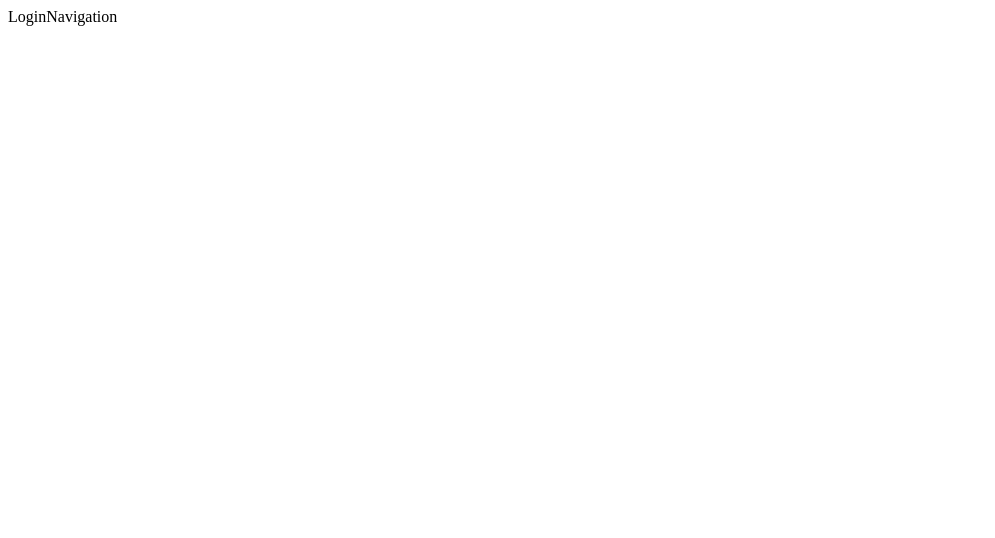
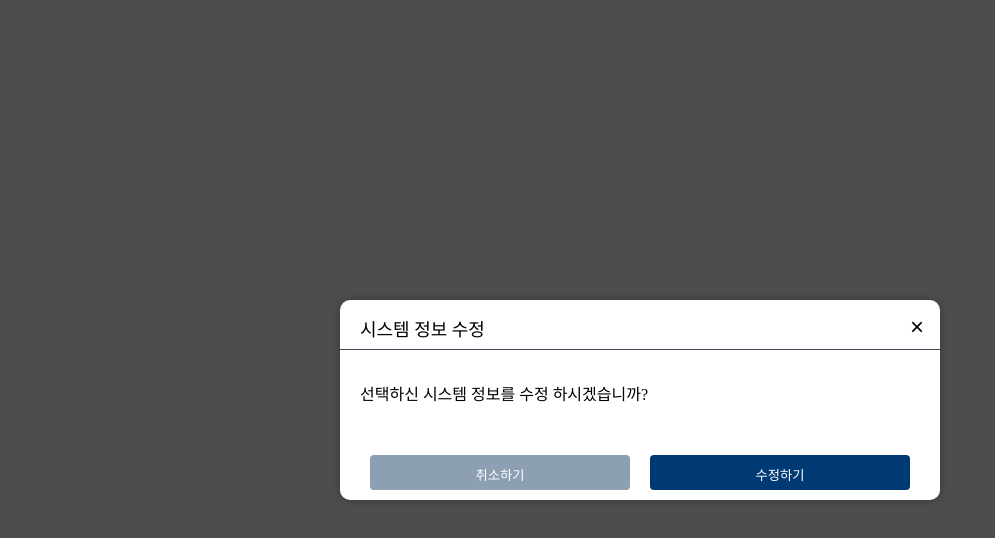
Before and after one commit to knusolution/Webui, a React (Vite) app: page /modify_sys_modal in a window 1280 px wide. Shown: the top 538 px of the page, without its empty margins (0-995 px from the left). Built offline with nearby package versions, Linux system fonts and the light colour scheme.

Commit message:
[Feat] added Modify_sys_Modal feature

```diff
--- a/src/components/Modify_sys.jsx
+++ b/src/components/Modify_sys.jsx
@@ -1,3 +1,5 @@
+import { useState } from 'react';
+import Modify_sys_Modal from './Modify_sys_Modal';
 import styled from 'styled-components';
 
 
@@ -23,6 +25,8 @@ const SystemInfoBar = styled.div`
 `;
 
 const Title = styled.h1`
+  font-size: 45px;
+  font-weight: normal;
   text-align: center;
   margin-top: 80px;
   margin-bottom: 80px;
@@ -111,7 +115,7 @@ const ButtonGroup = styled.div`
   left: 0;
   right: 0;
 
-  button {
+  .group-button {
     padding: 10px 30px;
     border: none;
     border-radius: 4px;
@@ -123,6 +127,7 @@ const ButtonGroup = styled.div`
 
     &:first-child {
       background-color: #dae0e7;
+      color: white;
     }
 
     &:last-child {
@@ -140,6 +145,7 @@ const RequiredSpan = styled.span`
 `;
 
 const Modify_sys = () => {
+    const [isModalOpen, setModalOpen] = useState(false);
   return (
     <Container>
       <Title>정보 수정</Title>
@@ -203,8 +209,9 @@ const Modify_sys = () => {
         </FormRow>
       </Form>
       <ButtonGroup>
-        <button>취소</button>
-        <button>수정하기</button>
+        <button className="group-button">취소</button>
+        <button className="group-button" onClick={() => setModalOpen(true)}>수정하기</button>
+      {isModalOpen && <Modify_sys_Modal closeModal={() => setModalOpen(false)} />}
       </ButtonGroup>
     </Container>
   );
--- /dev/null
+++ b/src/components/Modify_sys_Modal.jsx
@@ -0,0 +1,128 @@
+import styled from 'styled-components';
+import PropTypes from 'prop-types';
+
+const ModalOverlay = styled.div`
+  position: fixed;
+  top: 0;
+  left: 0;
+  right: 0;
+  bottom: 0;
+  background-color: rgba(0, 0, 0, 0.7);
+  display: flex;
+  align-items: center;
+  justify-content: center;
+`;
+
+const ModalContainer = styled.div`
+  background-color: white;
+  padding: 0px;
+  border-radius: 10px;
+  width: 600px;
+  height: 200px;
+  box-shadow: 0 0 10px rgba(0, 0, 0, 0.25);
+  position: relative;
+    &::after {
+    content: "";
+    display: block;
+    width: 100%;
+    height: 1px;
+    background-color: #3b4a59; // 원하는 선의 색상
+    position: absolute;
+    bottom: 150px; // 적절한 위치에 조절하여 가로선을 배치합니다. 이 값은 예시입니다.
+  }
+`;
+
+const ModalTitle = styled.h2`
+  font-size: 18px;
+  font-weight: normal;
+  text-align: left;
+  margin-bottom: 40px;
+  margin-top: 15px;
+  margin-left: 20px;
+`;
+
+const ModalContent = styled.p`
+  font-size: 16px;
+  text-align: left;
+  margin-bottom: 20px;
+  margin-left: 20px;
+`;
+
+const ButtonGroup = styled.div`
+  display: flex;
+  justify-content: center;
+  margin-top: 20px;
+  padding: 10px 30px;
+  position: absolute;
+  bottom: 0;
+  left: 0;
+  right: 0;
+
+  .group-button {
+    padding: 10px 30px;
+    border: none;
+    border-radius: 4px;
+    cursor: pointer;
+    margin-left: 10px;
+    margin-right: 10px;
+    width: 300px;
+    height: 35px;
+
+    &:first-child {
+      margin-left: 0px;
+      background-color: #8da0b3;
+      color: white;
+    }
+
+    &:last-child {
+      margin-right: 0px;
+      background-color: #003a75;
+      color: white;
+    }
+  }
+
+`;
+
+
+const CloseButton = styled.button`
+  background-color: transparent;
+  border: none;
+  position: absolute;
+  right: 25px;
+  top: 10px;
+  font-size: 24px;
+  width: 10px ;
+  cursor: pointer;
+  color: #000000;
+  padding: 5px;
+  line-height: 1;
+  display: inline-block;
+  transition: 0.3s;
+
+  &:hover {
+    color: #007fff;
+  }
+`;
+
+const Modify_sys_Modal = ({ closeModal }) => {
+  return (
+    <ModalOverlay onClick={closeModal}>
+      <ModalContainer onClick={(e) => e.stopPropagation()}>
+        <CloseButton onClick={closeModal}>&times;</CloseButton>
+        <ModalTitle>시스템 정보 수정</ModalTitle>
+        <ModalContent>선택하신 시스템 정보를 수정 하시겠습니까?</ModalContent>
+        <ButtonGroup>
+          <button className="group-button">취소하기</button>
+          <button className="group-button" onClick={closeModal}>수정하기</button>
+        </ButtonGroup>
+      </ModalContainer>
+    </ModalOverlay>
+  );
+};
+
+Modify_sys_Modal.propTypes = {
+  closeModal: PropTypes.func.isRequired,
+};
+
+
+export default Modify_sys_Modal;
--- a/src/routes/RootNavigation.jsx
+++ b/src/routes/RootNavigation.jsx
@@ -5,6 +5,7 @@ import { useToken } from "@hooks/useToken";
 import Admin from "@components/Admin";
 import System from "@components/System";
 import Modify_sys from "@components/Modify_sys";
+import Modify_sys_Modal from "@components/Modify_sys_Modal";
 
 const RootNavigation = () => {
   const { getToken } = useToken();
@@ -20,6 +21,7 @@ const RootNavigation = () => {
       <Route path="/admin" element={<Admin></Admin>}/>
       <Route path="/system" element={<System></System>}/>
       <Route path="/modify_sys" element={<Modify_sys></Modify_sys>} />
+      <Route path="/modify_sys_modal" element={<Modify_sys_Modal></Modify_sys_Modal>} />
     </Routes>
   );
 };
```
